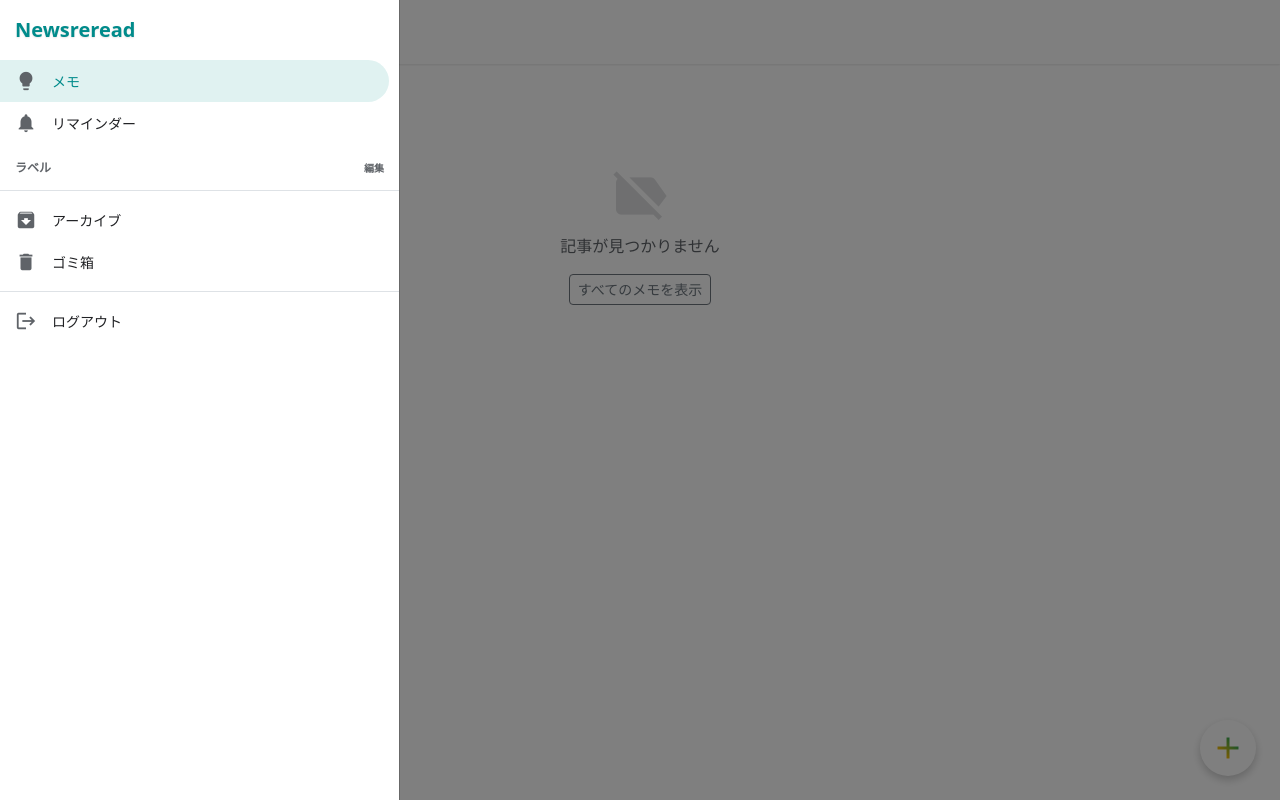
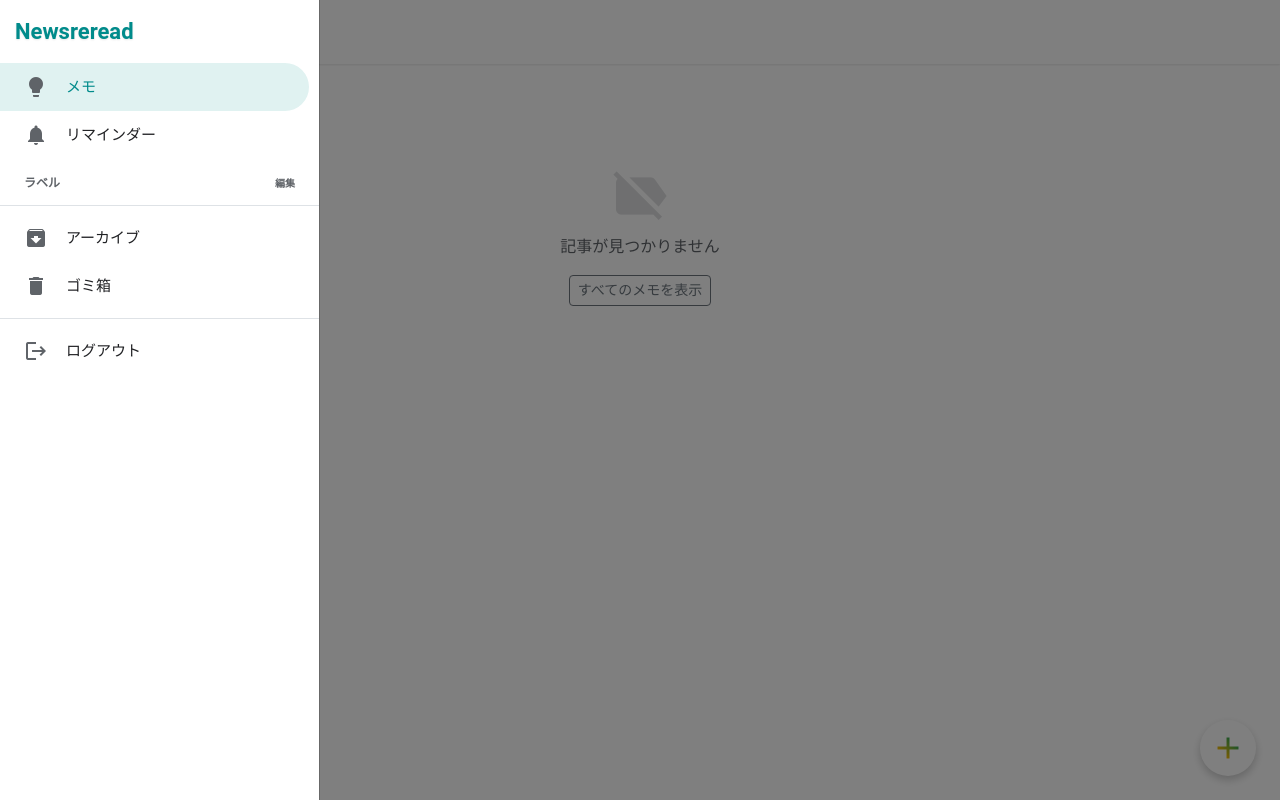
Before and after one commit to Makaron7/newsreread, a Django app: page / in a window 1280 px wide, after a click on "menu". Run offline with Django 5.2, Linux system fonts and the light colour scheme; the visitor is signed in with stand-in values (Sample User, id 1); data that the repository does not hold is empty; parts of the project's set-up code (start-up, migrations or seed data) failed here and were passed over.

Commit message:
サイドバー調整

```diff
--- a/templates/articles/article_list.html
+++ b/templates/articles/article_list.html
@@ -9,15 +9,16 @@
 
     <style>
         body {
-            background-color: #fff; /* Keepっぽい白背景 */
+            background-color: #fff;
             padding-bottom: 80px;
+            font-family: 'Roboto', sans-serif;
         }
 
         /* ヘッダー */
         .app-bar {
             background-color: #fff;
             padding: 10px 15px;
-            box-shadow: 0 1px 2px rgba(0,0,0,0.1); /* 控えめな影 */
+            box-shadow: 0 1px 2px rgba(0,0,0,0.1);
             position: sticky;
             top: 0;
             z-index: 100;
@@ -26,7 +27,6 @@
             height: 64px;
         }
 
-        /* ハンバーガーボタン */
         .btn-menu {
             border: none;
             background: none;
@@ -35,40 +35,44 @@
             border-radius: 50%;
             color: #5f6368;
             cursor: pointer;
-            display: flex; /* アイコンを中心に */
+            display: flex;
         }
         .btn-menu:active { background-color: #f1f3f4; }
 
         .app-title {
             font-size: 22px;
-            color: #008b8b; /* ★変更1：メイン画面のタイトル色をダークシアン(#008b8b)に変更 */
-            font-family: 'Product Sans', sans-serif; /* Googleっぽいフォント指定（あれば） */
-            font-weight: bold; /* ★追加：色を変えたので少し太くして視認性をアップ */
-        }
-
-        /* サイドバー（ドロワー）のデザイン */
-        .offcanvas {
-            width: 200px; /* ★変更：幅を200pxまで狭めて、＋ボタンとの距離を確実に確保 */
-            border-right: none;
-        }
-        .sidebar-header {
-            padding: 15px;
-            font-size: 20px; /* ★変更：幅に合わせて文字サイズを少し小さく */
-            color: #008b8b; /* ★変更1：サイドバー内のタイトル色もダークシアンに統一 */
-            display: flex;
-            align-items: center;
-            text-shadow: 0px 1px 2px rgba(0,0,0,0.1); /* ★追加：明るい色なので影をつけて見やすく */
+            color: #008b8b;
+            font-family: 'Product Sans', sans-serif;
             font-weight: bold;
         }
 
-        /* サイドバーのメニュー項目 */
+        /* ▼▼▼ サイドバーの設定 ▼▼▼ */
+        .offcanvas {
+            /* ★変更：幅を320pxに設定（Google Keepや一般的なAndroidアプリの標準サイズ） */
+            /* これにより、かなり右側まで広がり「データ」部分までカバーされます */
+            width: 320px !important;
+            max-width: 90%; /* 画面が狭いスマホでも9割で止まるように */
+            border-right: none;
+            z-index: 1045; /* バックドロップ(1040)より上 */
+        }
+
+        .sidebar-header {
+            padding: 15px;
+            font-size: 22px; /* 幅が広がったので文字サイズも戻しました */
+            color: #008b8b;
+            display: flex;
+            align-items: center;
+            text-shadow: 0px 1px 2px rgba(0,0,0,0.1);
+            font-weight: bold;
+        }
+
         .nav-link {
             color: #202124;
-            padding: 10px 15px; /* ★変更：幅に合わせて余白を少し調整 */
-            font-size: 14px;    /* ★変更：幅に合わせて文字サイズを少し調整 */
+            padding: 12px 24px; /* 幅が広がったので余白も少しゆったりに戻しました */
+            font-size: 15px;
             font-weight: 500;
-            border-radius: 0 25px 25px 0; /* ★Keep流：右側だけ丸くする */
-            margin-right: 10px; /* 右端に少し隙間 */
+            border-radius: 0 25px 25px 0;
+            margin-right: 10px;
             display: flex;
             align-items: center;
             text-decoration: none;
@@ -78,18 +82,17 @@
             color: #202124;
         }
         .nav-link.active {
-            background-color: #e0f2f1; /* ★変更：選択色はダークシアンに合わせて薄いミントグリーン系に調整 */
-            color: #008b8b; /* ★変更：選択中の文字色もダークシアンに */
+            background-color: #e0f2f1;
+            color: #008b8b;
         }
         .nav-link .material-icons {
-            margin-right: 15px; /* ★変更：アイコンとの距離を少し詰める */
+            margin-right: 18px;
             color: #5f6368;
-            font-size: 22px;
+            font-size: 24px;
         }
 
-        /* ラベル（タグ）セクションのタイトル */
         .nav-section-label {
-            padding: 15px 15px 5px 15px;
+            padding: 15px 24px 5px 24px;
             font-size: 12px;
             color: #5f6368;
             font-weight: bold;
@@ -128,16 +131,27 @@
             font-size: 11px; color: #9aa0a6; margin-top: 8px; display: flex; align-items: center; justify-content: space-between;
         }
 
-        /* 空の状態 */
         .empty-state { text-align: center; margin-top: 100px; color: #5f6368; }
 
-        /* FAB */
+        /* ▼▼▼ 追加ボタン（修正） ▼▼▼ */
         .fab-add {
-            position: fixed; bottom: 24px; right: 24px; width: 56px; height: 56px;
-            background-color: #fff; border-radius: 50%;
+            position: fixed;
+            bottom: 24px;
+            right: 24px;
+            width: 56px;
+            height: 56px;
+            background-color: #fff;
+            border-radius: 50%;
             box-shadow: 0 4px 8px rgba(0,0,0,0.2);
-            display: flex; align-items: center; justify-content: center;
-            text-decoration: none; z-index: 1000;
+            display: flex;
+            align-items: center;
+            justify-content: center;
+            text-decoration: none;
+            transition: transform 0.2s;
+
+            /* ★重要：z-indexを下げました（指定なし、または100程度） */
+            /* これにより、サイドバーが開いたときの暗い膜（z-index: 1040）の下になり、押せなくなります */
+            z-index: 100;
         }
         .material-icons.plus-icon {
             font-size: 36px;
```
